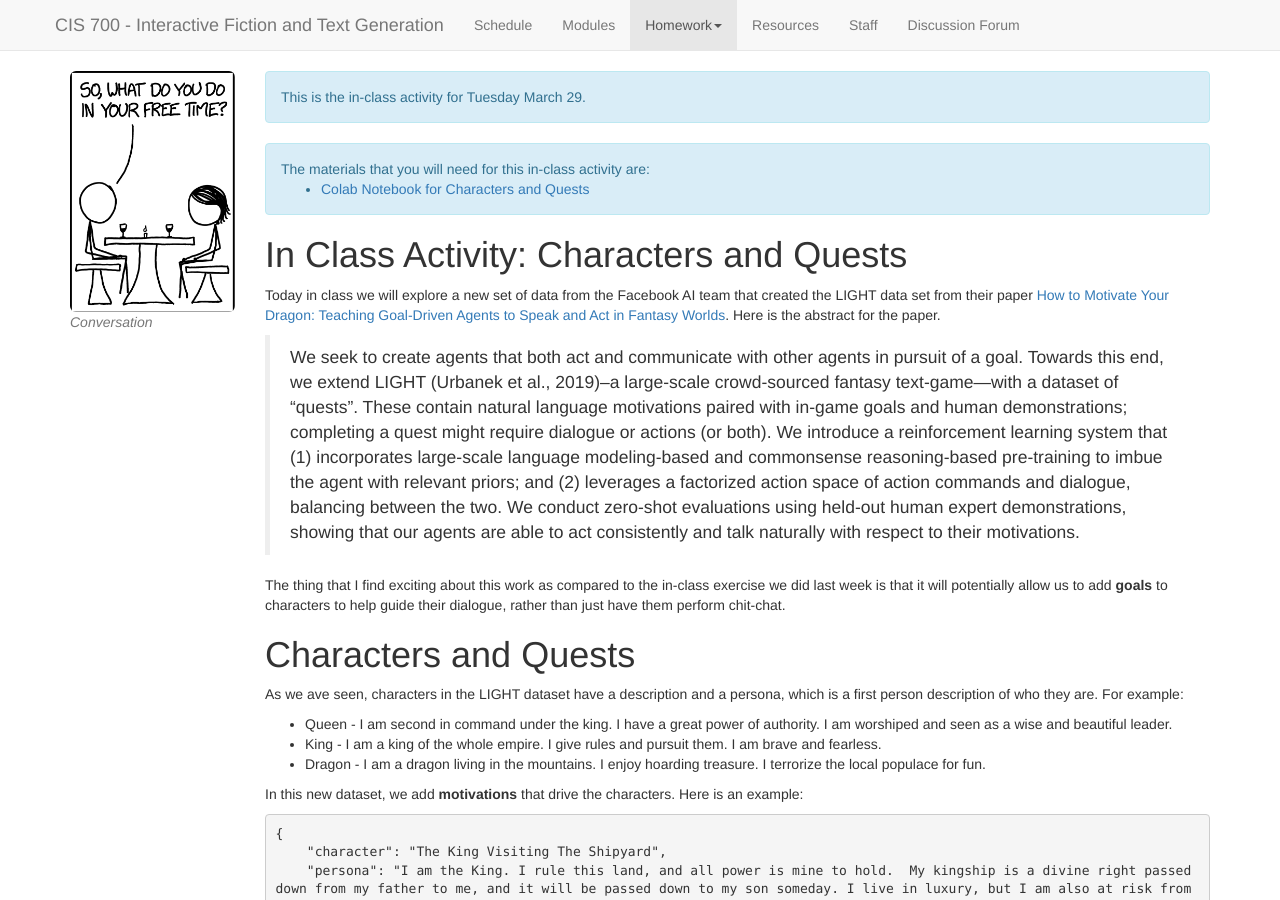
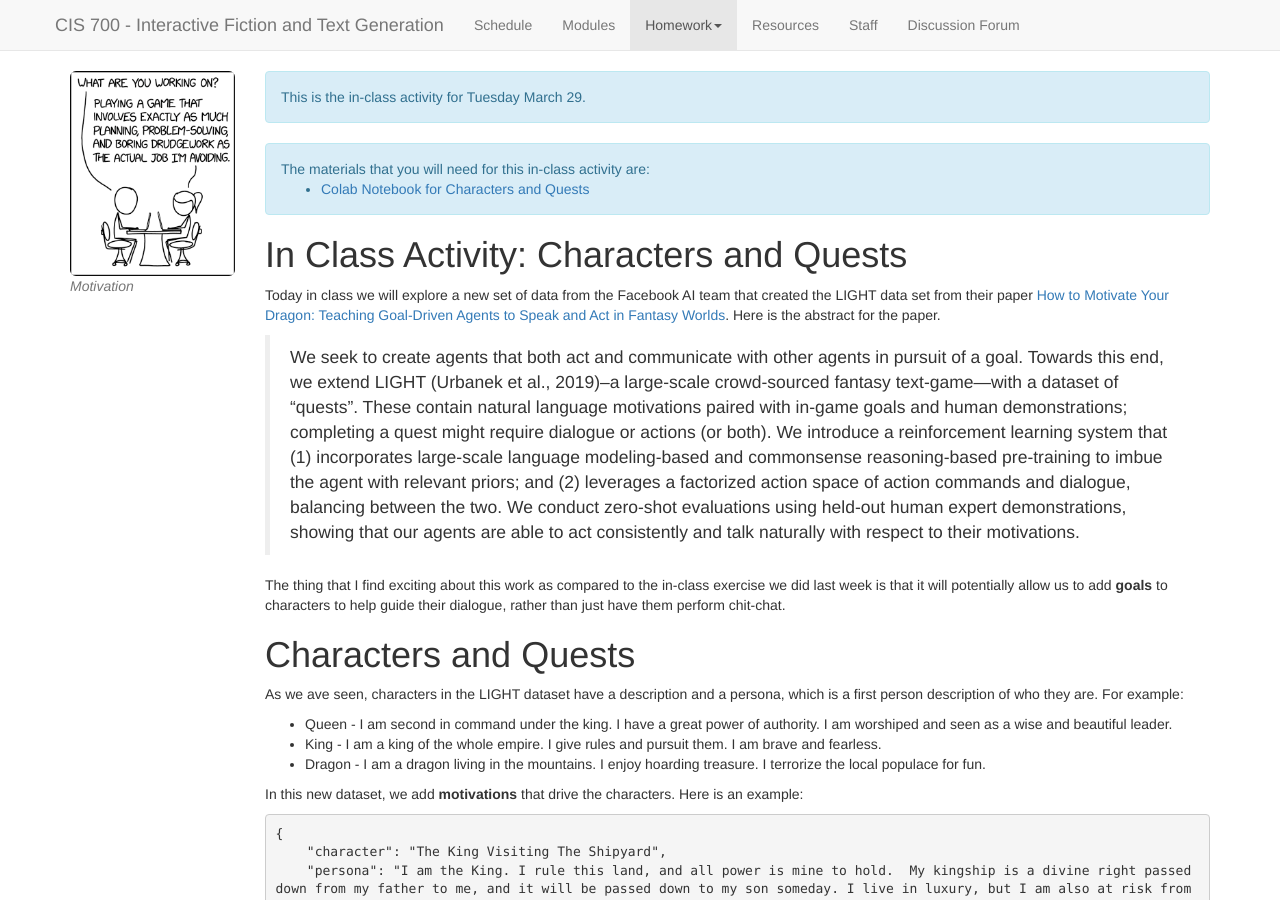
Before and after one commit to interactive-fiction-class/interactive-fiction-class.github.io, a Jekyll site: the page built from in_class_activities/dialogue-2/quests.md, in a window 1280 px wide and 900 px high. Built offline with Jekyll 4.4.1, drawn with Linux system fonts in a browser that asks for light colours; nearby versions of some CDN libraries; a script that is not in the unit is left out.

Commit message:
Art for assignment

```diff
--- a/in_class_activities/dialogue-2/quests.md
+++ b/in_class_activities/dialogue-2/quests.md
@@ -1,8 +1,8 @@
 ---
 layout: default
-img: dialogue.png
-img_link: https://xkcd.com/1423/
-caption: Conversation
+img: motivation.png
+img_link: https://xkcd.com/2154/
+caption: Motivation
 title: Experiment with the LIGHT Quest Dataset
 type: in-class
 active_tab: homework
```
Also changed, not shown: assets/img/motivation.png (added).
